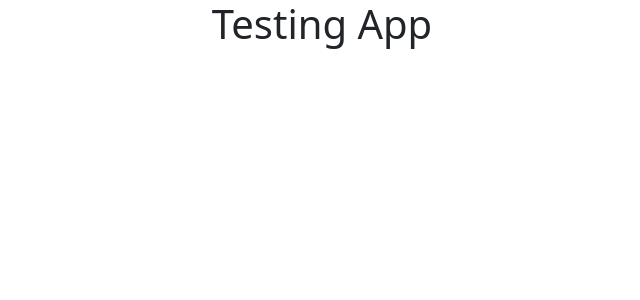
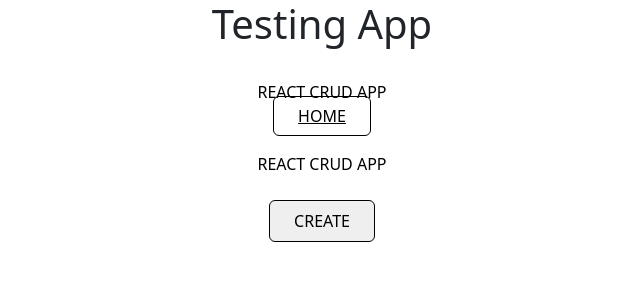
Before and after one commit to delvontedixon/week15, a React (Create React App) app: page / in a window 1280 px wide. Shown: the top 300 px of the page, without its empty margins (318-958 px from the left). Built offline with nearby package versions, Linux system fonts and the light colour scheme.

Commit message:
office hours help with syntax

```diff
--- a/src/App.css
+++ b/src/App.css
@@ -21,7 +21,7 @@
   align-items: center;
   justify-content: center;
   font-size: calc(10px + 2vmin);
-  color: white;
+  color: rgb(15, 1, 1);
 }
 
 .App-link {
--- a/src/App.js
+++ b/src/App.js
@@ -2,28 +2,14 @@ import React from "react";
 import "../node_modules/bootstrap/dist/css/bootstrap.css";
 import "./App.css";
 import Teams from "./components/teams";
-import { Link } from "react-router-dom";
+import Navigate from "./components/Navigate";
 
-/*import default function Navigate(){
-  return (
-      <nav class="flex items-center justify-between flex-wrap bg-green-500 p-6">
-      <div class="flex items-center flex-shrink-0 text-white mr-6">
-          <span class="font-semibold text-xl tracking-tight">REACT CRUD APP</span>
-      </div>
-      <Link to="/">
-          <button class="inline-block text-sm px-4 py-2 leading-none border rounded text-white border-white hover:border-transparent hover:text-green-500 hover:bg-white mt-4 lg:mt-0">
-              HOME
-          </button>
-      </Link>
-      </nav>
-  )
-}
-*/
 function App() {
   return (
     <div className="App">
       <h1>Testing App</h1>
       <br />
+      <Navigate />
       <Teams />
     </div>
   );
--- a/src/components/Navigate.js
+++ b/src/components/Navigate.js
@@ -1,15 +1,39 @@
 import React from "react";
+
+import { Link } from "react-router-dom";
 export default function Navigate() {
   return (
-    <nav class="flex items-center justify-between flex-wrap bg-green-500 p-6">
-      <div class="flex items-center flex-shrink-0 text-white mr-6">
-        <span class="font-semibold text-xl tracking-tight">REACT CRUD APP</span>
+    <>
+      {/* Navrbar Part 1 */}
+      <nav className="flex items-center justify-between flex-wrap bg-green-500 p-6">
+        <div className="flex items-center flex-shrink-0 text-black mr-6">
+          <span className="font-semibold text-xl tracking-tight">
+            REACT CRUD APP
+          </span>
+        </div>
+        {/* <Link to="/"> */}
+        <a
+          href="./"
+          className="inline-block text-sm px-4 py-2 leading-none border rounded text-black border-black hover:border-transparent hover:text-green-500 hover:bg-white mt-4 lg:mt-0"
+        >
+          HOME
+        </a>
+        {/* </Link> */}
+      </nav>
+      <br />
+      {/* Navbar Part 2 */}
+      <nav className="flex items-center justify-between flex-wrap bg-green-500 p-6">
+        <div className="flex items-center flex-shrink-0 text-black mr-6">
+          <span className="font-semibold text-xl tracking-tight">
+            REACT CRUD APP
+          </span>
         </div>
         <div>
-        <button class="inline-block text-sm px-4 py-2 leading-none border rounded text-white border-white hover:border-transparent hover:text-green-500 hover:bg-white mt-4 lg:mt-0">
+          <button className="inline-block text-sm px-4 py-2 leading-none border rounded text-black border-black hover:border-transparent hover:text-green-500 hover:bg-white mt-4 lg:mt-0">
             CREATE
           </button>
         </div>
       </nav>
+    </>
   );
 }
```
Also changed, not shown: src/components/UsersList.js (+43 -24 lines). Lines whose indentation alone changed are shown as unchanged.
